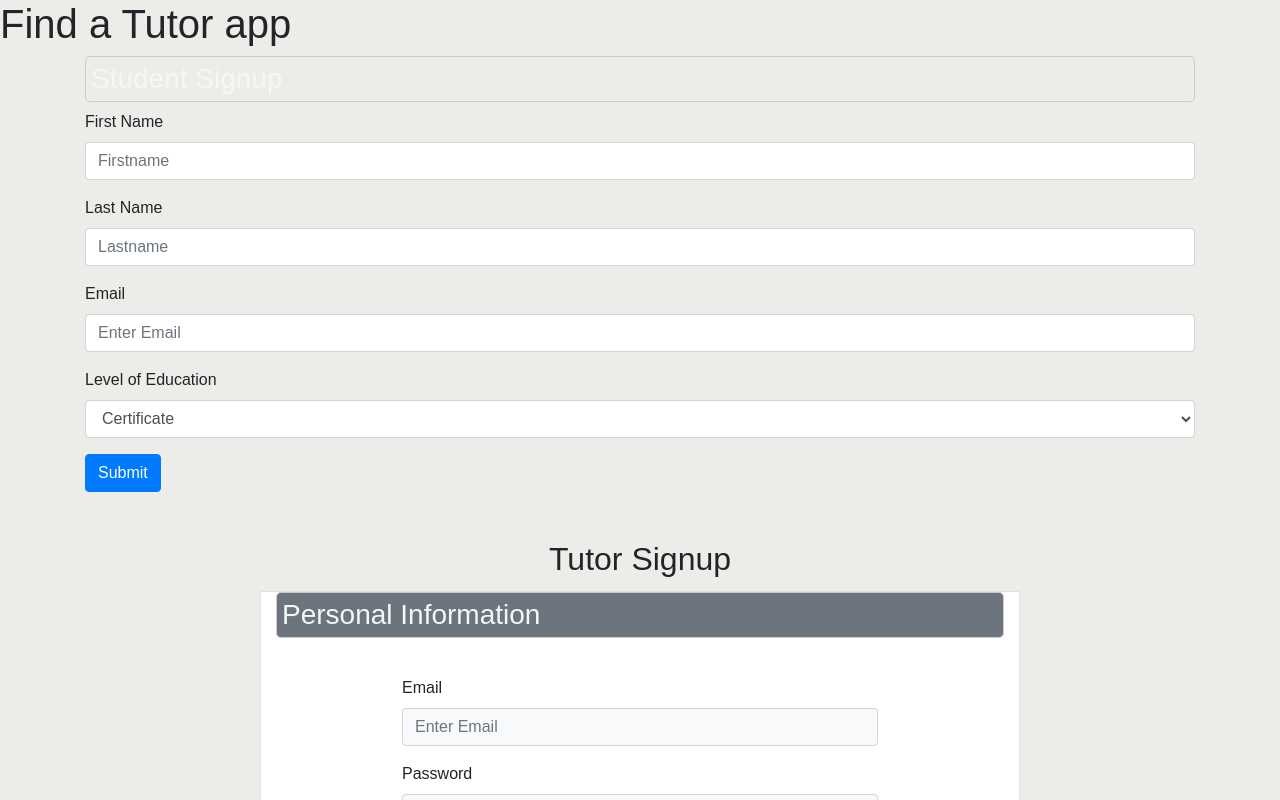
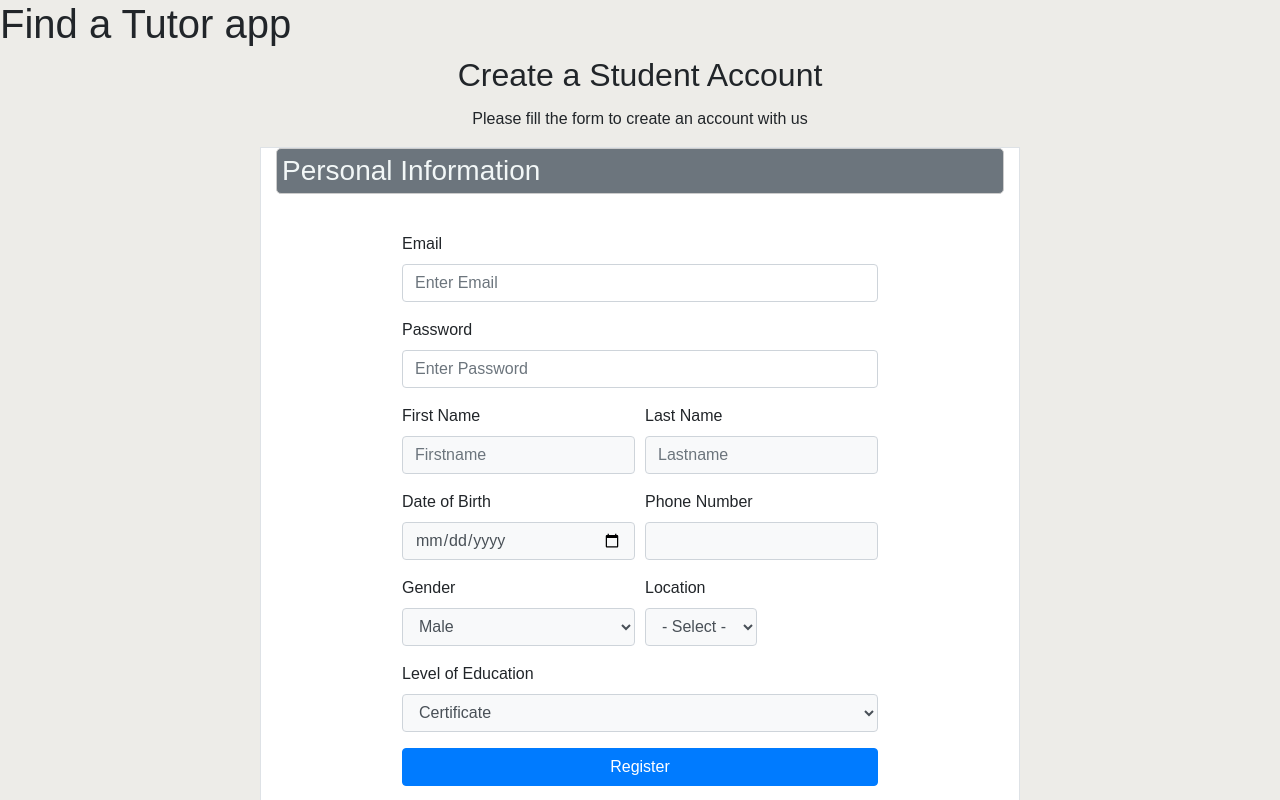
Before and after one commit to BuildForSDGCohort2/Team-081-group-a-Frontend, a React (Create React App) app in the folder BuildForSDG/: page / in a window 1280 px wide. Shown: the top 800 px of the page. Built offline with nearby package versions, Linux system fonts and the light colour scheme.

Commit message:
feat: Created a student form

```diff
--- a/BuildForSDG/src/components/SignUpStudent.js
+++ b/BuildForSDG/src/components/SignUpStudent.js
@@ -1,71 +1,160 @@
 import React, { useState } from 'react'
-import { getValueFromEvent } from '../utils/clientUtils'
 import useField from '../hook/index'
 import {
   Form,
   Row,
   Col,
   Container,
-  Button
+  Button,
 } from 'react-bootstrap'
+import '../css/sign-up-tutor.scss'
 
 function SignUpStudent(props) {
   const firstname = useField('text').form
   const lastname = useField('text').form
   const email = useField('email').form
-  const [education, setEducation] = useState('')
+  const password = useField('password').form
+  const date = useField('date').form
+  const phone = useField('text').form
 
-  const handleInputChange = (e) => {
-    const newValue = getValueFromEvent(e).firstname
-
-    console.log(newValue)
-
-  }
 
   return (
-      <Container>
-        <Row>
-          <Col>
-            <Form>
-              <h3>Student Signup</h3>
-              <Form.Group controlId="exampleForm.ControlInput1">
-                <Form.Label>First Name</Form.Label>
-                <Form.Control
-                  type="firstname"
-                  name="firstname"
-                  placeholder="Firstname"
-                  {...firstname}
-                  />
-              </Form.Group>
-              <Form.Group controlId="exampleForm.ControlInput1">
-                <Form.Label>Last Name</Form.Label>
-                <Form.Control
-                  // type="lastname"
-                  name="lastname"
-                  placeholder="Lastname"
-                  {...lastname}
-                />
-              </Form.Group>
+      <Container className="container-wrapper">
+          <Row className="d-flex align-items-center justify-content-md-center signup-row">
+              <h2>Create a Student Account</h2>
+              <p>Please fill the form to create an account with us</p>
+              <Col xs="10" lg="8" md="10" className="signup-col border">
+              <h3 className="bg-secondary">Personal Information</h3>
+                <Form className="form-style">
                   <Form.Group controlId="exampleForm.ControlInput1">
                     <Form.Label>Email</Form.Label>
                     <Form.Control
-                  // type="email"
                       name="email"
                       placeholder="Enter Email"
                       {...email}
                     />
                   </Form.Group>
-              <Form.Group controlId="exampleForm.ControlSelect1">
+                  <Form.Group controlId="exampleForm.ControlInput2">
+                    <Form.Label>Password</Form.Label>
+                    <Form.Control
+                      name="password"
+                      placeholder="Enter Password"
+                      {...password}
+                    />
+                  </Form.Group>
+                  <Form.Row>
+                    <Form.Group as={Col} md="6" controlId="exampleForm.ControlInput3">
+                      <Form.Label>First Name</Form.Label>
+                      <Form.Control
+                        name="firstname"
+                        className="form-input bg-light"
+                        placeholder="Firstname"
+                        {...firstname}
+                        />
+                    </Form.Group>
+                    <Form.Group as={Col} md="6" controlId="exampleForm.ControlInput4">
+                      <Form.Label>Last Name</Form.Label>
+                      <Form.Control
+                        name="lastname"
+                        className="form-input bg-light"
+                        placeholder="Lastname"
+                        {...lastname}
+                      />
+                    </Form.Group>
+                  </Form.Row>
+                  <Form.Row>
+                    <Form.Group as={Col} md="6" controlId="exampleForm.ControlInput5">
+                      <Form.Label>Date of Birth</Form.Label>
+                      <Form.Control
+                        name="date"
+                        className="form-input bg-light"
+                        placeholder="date"
+                        {...date}
+                        />
+                    </Form.Group>
+                    <Form.Group as={Col} md="6" controlId="exampleForm.ControlInput6">
+                      <Form.Label>Phone Number</Form.Label>
+                      <Form.Control
+                        className="form-input bg-light"
+                        name="phone"
+                        {...phone}
+                        />
+                    </Form.Group>
+                  </Form.Row>
+                  <Form.Row>
+                    <Form.Group as={Col} md="6" controlId="validationFormik103">
+                      <Form.Label>Gender</Form.Label>
+                      <Form.Control
+                        className="form-input bg-light"
+                        as="select"
+                      >
+                        <option>Male</option>
+                        <option>Female</option>
+                      </Form.Control>
+
+                    </Form.Group>
+                    <Form.Group as={Col} md="3" controlId="validationFormik104">
+                      <Form.Label>Location</Form.Label>
+                      <Form.Control
+                        className="form-input bg-light"
+                        as="select">
+                        <option value="" selected="selected">- Select -</option>
+                        <option value="Abia">Abia</option>
+                        <option value="Adamawa">Adamawa</option>
+                        <option value="AkwaIbom">AkwaIbom</option>
+                        <option value="Anambra">Anambra</option>
+                        <option value="Bauchi">Bauchi</option>
+                        <option value="Bayelsa">Bayelsa</option>
+                        <option value="Benue">Benue</option>
+                        <option value="Borno">Borno</option>
+                        <option value="Cross River">Cross River</option>
+                        <option value="Delta">Delta</option>
+                        <option value="Ebonyi">Ebonyi</option>
+                        <option value="Edo">Edo</option>
+                        <option value="Ekiti">Ekiti</option>
+                        <option value="Enugu">Enugu</option>
+                        <option value="FCT">FCT</option>
+                        <option value="Gombe">Gombe</option>
+                        <option value="Imo">Imo</option>
+                        <option value="Jigawa">Jigawa</option>
+                        <option value="Kaduna">Kaduna</option>
+                        <option value="Kano">Kano</option>
+                        <option value="Katsina">Katsina</option>
+                        <option value="Kebbi">Kebbi</option>
+                        <option value="Kogi">Kogi</option>
+                        <option value="Kwara">Kwara</option>
+                        <option value="Lagos">Lagos</option>
+                        <option value="Nasarawa">Nasarawa</option>
+                        <option value="Niger">Niger</option>
+                        <option value="Ogun">Ogun</option>
+                        <option value="Ondo">Ondo</option>
+                        <option value="Osun">Osun</option>
+                        <option value="Oyo">Oyo</option>
+                        <option value="Plateau">Plateau</option>
+                        <option value="Rivers">Rivers</option>
+                        <option value="Sokoto">Sokoto</option>
+                        <option value="Taraba">Taraba</option>
+                        <option value="Yobe">Yobe</option>
+                        <option value="Zamfara">Zamafara</option>
+                      </Form.Control>
+                      <Form.Control.Feedback type="invalid" tooltip>
+                        {/* {errors.state} */}
+                      </Form.Control.Feedback>
+                    </Form.Group>
+                  </Form.Row>
+                  <Form.Group controlId="exampleForm.ControlSelect7">
                     <Form.Label>Level of Education</Form.Label>
-                <Form.Control as="select">
+                    <Form.Control
+                      className="form-input bg-light"
+                      as="select">
                       <option>Certificate</option>
                       <option>Bachelors Degree BSc.</option>
                       <option>Masters Degree MS.</option>
                       <option>Doctorate PhD</option>
                     </Form.Control>
                 </Form.Group>
-            <Button variant="primary" type="submit">
-              Submit
+                <Button variant="primary" type="submit" block>
+                  Register
                 </Button>
               </Form>
               </Col>
```
Lines whose indentation alone changed are shown as unchanged.
